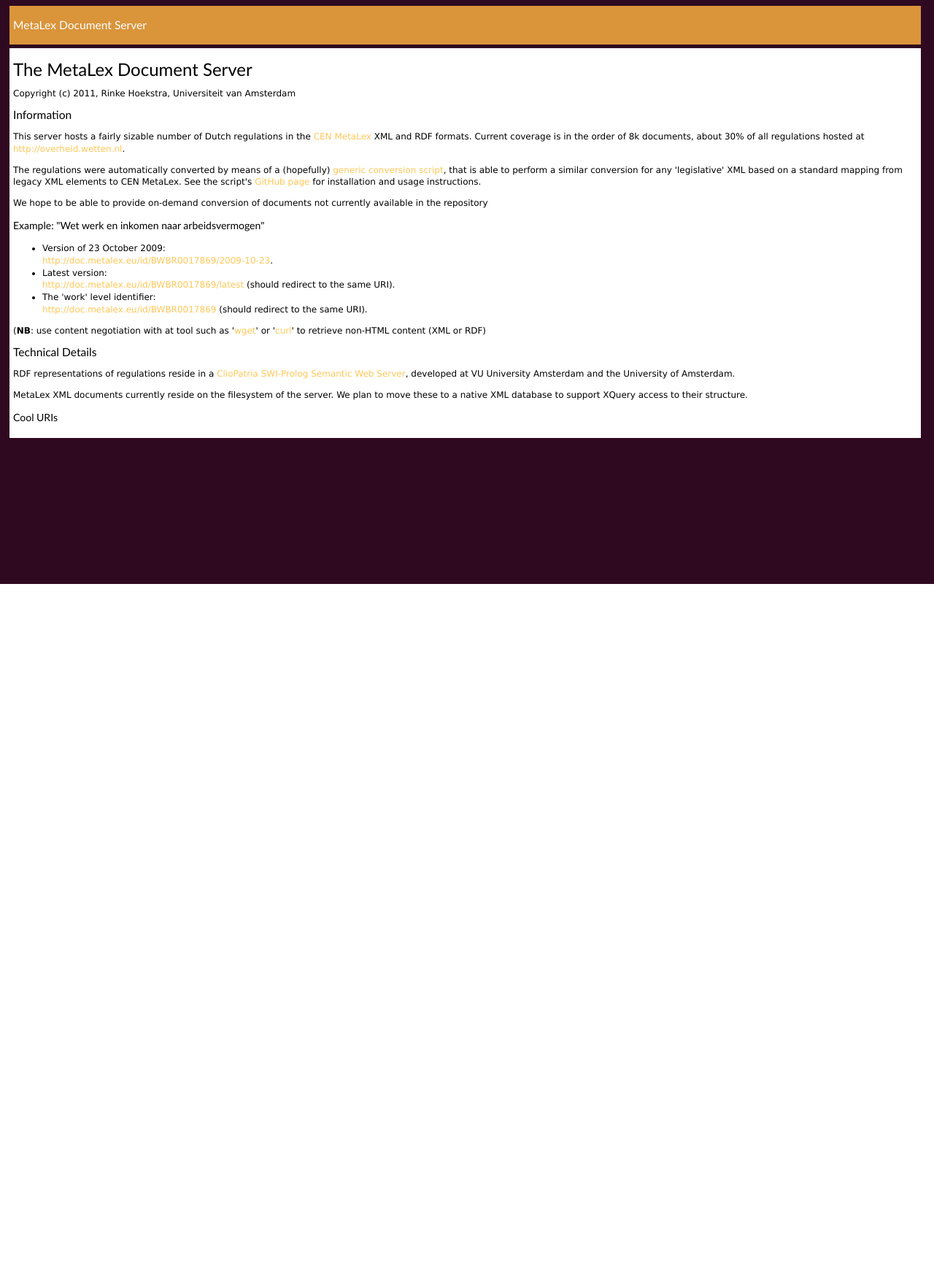
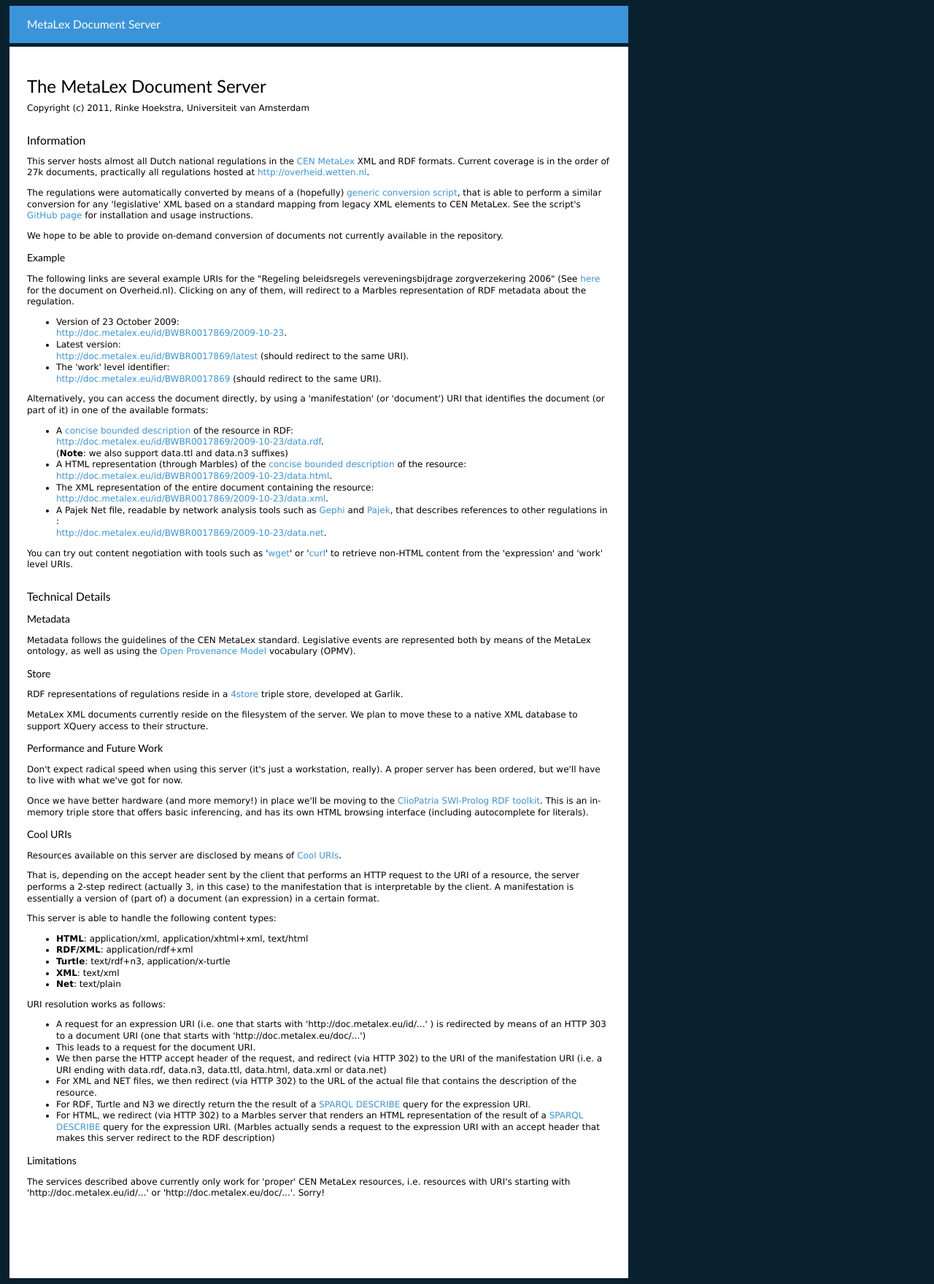
Before and after one commit to CENMetaLex/metalex-web-converter, a Python web app: template src/metalex_web_converter/templates/index.html in a window 1280 px wide. Shown: the whole page at 73% size. Before the commit the page ends 800 px from the top, so only its background shows below. Run offline with Jinja, Linux system fonts and the light colour scheme; the template is opened without the code that fills it, so the values that code supplies are empty.

Commit message:
Various changes, changed color scheme, added n3, ttl and net as manifestations

```diff
--- a/src/metalex_web_converter/static/css/style.css
+++ b/src/metalex_web_converter/static/css/style.css
@@ -1,17 +1,24 @@
 
 body {
 	font: 12px/1.4em Verdana, sans-serif;
-	background: #2e0920;
-	color: white
+	background: #09202E;
+	color: white;
+	line-height: 130%;
 }
 
-#header { width: 98%; padding: 5px; margin: 5px; font-weight: bolder; background: #da943a; color: white;}
+#header { width: 800px; padding: 5px 2em 5px 2em; margin: 5px 3em 5px 5px; font-weight: bolder; background: #3A94DA; color: white;}
 
-#content { width: 98%; padding: 5px; margin: 5px; background: white; color: black;}
+#content { width: 800px; padding: 5px 2em 8em 2em; margin: 5px 3em 5px 5px; background: white; color: black;}
+
+
 
 h1,h2,h3,h4 {
     font-family:"Trebuchet MS",sans-serif;
     font-weight:normal;
+}
+
+h1,h2 {
+    padding: 1em 0 0 0;
 }
 
 h2 {
@@ -19,9 +26,12 @@ h2 {
 	font-weight: lighter;
 }
 
+#header h2 {
+	padding: 0
+}
 
 a:hover {
-    color:#ffe761;
+    color:#61E7FF;
 }
 
 a {text-decoration: none;
@@ -29,5 +39,5 @@ a {text-decoration: none;
 a img {border: none;
    }
 a:link, a:visited {
-    color:#ffc757;
+    color:#3a94da;
 }
--- a/src/metalex_web_converter/templates/index.html
+++ b/src/metalex_web_converter/templates/index.html
@@ -1,26 +1,105 @@
-{% extends "base.html" %}
-
-{% block content %}
+{% extends "base.html" %} {% block content %}
 <h1>The MetaLex Document Server</h1>
 <p>Copyright (c) 2011, Rinke Hoekstra, Universiteit van Amsterdam</p>
 <h2>Information</h2>
-<p>This server hosts a fairly sizable number of Dutch regulations in the <a href="http://www.metalex.eu">CEN MetaLex</a> XML and RDF formats.
-Current coverage is in the order of 8k documents, about 30% of all regulations hosted at <a href="http://overheid.wetten.nl">http://overheid.wetten.nl</a>.</p>
-<p>The regulations were automatically converted by means of a (hopefully) <a href="http://github.com/RinkeHoekstra/metalex-converter">generic conversion script</a>,
-that is able to perform a similar conversion for any 'legislative' XML based on a standard mapping from legacy XML elements to CEN MetaLex.
-See the script's <a href="http://github.com/RinkeHoekstra/metalex-converter">GitHub page</a> for installation and usage instructions.</p>
-<p>We hope to be able to provide on-demand conversion of documents not currently available in the repository</p>
-<h3>Example: "Wet werk en inkomen naar arbeidsvermogen"</h3>
+<p>
+	This server hosts almost all Dutch national regulations in the <a
+		href="http://www.metalex.eu">CEN MetaLex</a> XML and RDF formats.
+	Current coverage is in the order of 27k documents, practically all
+	regulations hosted at <a href="http://overheid.wetten.nl">http://overheid.wetten.nl</a>.
+</p>
+<p>
+	The regulations were automatically converted by means of a (hopefully)
+	<a href="http://github.com/RinkeHoekstra/metalex-converter">generic
+		conversion script</a>, that is able to perform a similar conversion for
+	any 'legislative' XML based on a standard mapping from legacy XML
+	elements to CEN MetaLex. See the script's <a
+		href="http://github.com/RinkeHoekstra/metalex-converter">GitHub
+		page</a> for installation and usage instructions.
+</p>
+<p>We hope to be able to provide on-demand conversion of documents
+	not currently available in the repository.</p>
+<h3>Example</h3>
+<p>
+	The following links are several example URIs for the "Regeling
+	beleidsregels vereveningsbijdrage zorgverzekering 2006" (See <a
+		href="http://wetten.overheid.nl/xml.php?regelingID=BWBR0017869">here</a>
+	for the document on Overheid.nl). Clicking on any of them, will
+	redirect to a Marbles representation of RDF metadata about the
+	regulation.
 <ul>
-<li>Version of 23 October 2009:<br/><a href="http://doc.metalex.eu/id/BWBR0017869/2009-10-23">http://doc.metalex.eu/id/BWBR0017869/2009-10-23</a>.</li>
-<li>Latest version:<br/><a href="http://doc.metalex.eu/id/BWBR0017869/latest">http://doc.metalex.eu/id/BWBR0017869/latest</a> (should redirect to the same URI).</li>
-<li>The 'work' level identifier:<br/><a href="http://doc.metalex.eu/id/BWBR0017869">http://doc.metalex.eu/id/BWBR0017869</a> (should redirect to the same URI).</li>
+	<li>Version of 23 October 2009:<br />
+	<a href="http://doc.metalex.eu/id/BWBR0017869/2009-10-23">http://doc.metalex.eu/id/BWBR0017869/2009-10-23</a>.</li>
+	<li>Latest version:<br />
+	<a href="http://doc.metalex.eu/id/BWBR0017869/latest">http://doc.metalex.eu/id/BWBR0017869/latest</a>
+		(should redirect to the same URI).</li>
+	<li>The 'work' level identifier:<br />
+	<a href="http://doc.metalex.eu/id/BWBR0017869">http://doc.metalex.eu/id/BWBR0017869</a>
+		(should redirect to the same URI).</li>
 </ul>
-<p>(<strong>NB</strong>: use content negotiation with at tool such as '<a href="http://www.gnu.org/software/wget/">wget</a>' or '<a href="http://curl.haxx.se/">curl</a>' to retrieve non-HTML content (XML or RDF)
+<p>Alternatively, you can access the document directly, by using a
+	'manifestation' (or 'document') URI that identifies the document (or
+	part of it) in one of the available formats:</p>
+<ul>
+	<li>A <a href="http://www.w3.org/Submission/CBD">concise
+			bounded description<a> of the resource in RDF:<br />
+			<a href="http://doc.metalex.eu/doc/BWBR0017869/2009-10-23/data.rdf">http://doc.metalex.eu/id/BWBR0017869/2009-10-23/data.rdf</a>. <br/>(<strong>Note</strong>: we also support data.ttl and data.n3 suffixes)
+	</li>
+	<li>A HTML representation (through Marbles) of the <a
+		href="http://www.w3.org/Submission/CBD">concise bounded
+			description</a> of the resource:<br />
+	<a href="http://doc.metalex.eu/doc/BWBR0017869/2009-10-23/data.html">http://doc.metalex.eu/id/BWBR0017869/2009-10-23/data.html</a>.</li>
+	<li>The XML representation of the entire document containing the
+		resource:<br />
+	<a href="http://doc.metalex.eu/doc/BWBR0017869/2009-10-23/data.xml">http://doc.metalex.eu/id/BWBR0017869/2009-10-23/data.xml</a>.</li>
+	<li>A Pajek Net file, readable by network analysis tools such as <a href="http://gephi.org">Gephi</a> and <a href="http://pajek.imfm.si/doku.php">Pajek</a>, that describes references to other regulations in :<br />
+	<a href="http://doc.metalex.eu/doc/BWBR0017869/2009-10-23/data.net">http://doc.metalex.eu/id/BWBR0017869/2009-10-23/data.net</a>.</li>
+</ul>
+<p>
+	You can try out content negotiation with tools
+	such as '<a href="http://www.gnu.org/software/wget/">wget</a>' or '<a
+		href="http://curl.haxx.se/">curl</a>' to retrieve non-HTML content from the 'expression' and 'work' level URIs.
+</p>
 
 <h2>Technical Details</h2>
-<p>RDF representations of regulations reside in a <a href="http://cliopatria.swi-prolog.org">ClioPatria SWI-Prolog Semantic Web Server</a>, developed at VU University Amsterdam and the University of Amsterdam.</p>
-<p>MetaLex XML documents currently reside on the filesystem of the server. We plan to move these to a native XML database to support XQuery access to their structure.</p>
+<h3>Metadata</h3>
+Metadata follows the guidelines of the CEN MetaLex standard. Legislative events are represented both by means of the MetaLex ontology, as well as using the <a href="http://openprovenance.org">Open Provenance Model</a> vocabulary (OPMV).
+
+<h3>Store</h3>
+<p>
+	RDF representations of regulations reside in a <a
+		href="http://4store.org">4store</a> triple store, developed at Garlik.
+</p>
+<p>MetaLex XML documents currently reside on the filesystem of the
+	server. We plan to move these to a native XML database to support
+	XQuery access to their structure.</p>
+
+<h3>Performance and Future Work</h3>
+<p>Don't expect radical speed when using this server (it's just a workstation, really). A proper server has been ordered, but we'll have to live with what we've got for now.</p>
+<p>Once we have better hardware (and more memory!) in place we'll be moving to the <a href="http://cliopatria.swi-prolog.org/home">ClioPatria SWI-Prolog RDF toolkit</a>. This is an in-memory triple store that offers basic inferencing, and has its own HTML browsing interface (including autocomplete for literals).</p>
+
 <h3>Cool URIs</h3>
-<p></p>
+<p>Resources available on this server are disclosed by means of <a href="http://www.w3.org/TR/cooluris/">Cool URIs</a>. </p>
+<p>That is, depending on the accept header sent by the client that performs an HTTP request to the URI of a resource, the server performs a 2-step redirect (actually 3, in this case) to the manifestation that is interpretable by the client. A manifestation is essentially a version of (part of) a document (an expression) in a certain format.</p>
+<p>This server is able to handle the following content types:</p>
+<ul>
+	<li><strong>HTML</strong>: application/xml, application/xhtml+xml, text/html</li>
+	<li><strong>RDF/XML</strong>: application/rdf+xml</li>
+	<li><strong>Turtle</strong>: text/rdf+n3, application/x-turtle</li>
+	<li><strong>XML</strong>: text/xml</li>
+	<li><strong>Net</strong>: text/plain</li>
+</ul>
+<p>URI resolution works as follows:</p>
+<ul>
+	<li>A request for an expression URI (i.e. one that starts with 'http://doc.metalex.eu/id/...' ) is redirected by means of an HTTP 303 to a document URI (one that starts with 'http://doc.metalex.eu/doc/...')</li>
+	<li>This leads to a request for the document URI.</li>
+	<li>We then parse the HTTP accept header of the request, and redirect (via HTTP 302) to the URI of the manifestation URI (i.e. a URI ending with data.rdf, data.n3, data.ttl, data.html, data.xml or data.net)</li>
+	<li>For XML and NET files, we then redirect (via HTTP 302) to the URL of the actual file that contains the description of the resource.</li>
+	<li>For RDF, Turtle and N3 we directly return the the result of a <a href="http://www.w3.org/TR/rdf-sparql-query/#describe">SPARQL DESCRIBE</a> query for the expression URI.</li>
+	<li>For HTML, we redirect (via HTTP 302) to a Marbles server that renders an HTML representation of the result of a <a href="http://www.w3.org/TR/rdf-sparql-query/#describe">SPARQL DESCRIBE</a> query for the expression URI. (Marbles actually sends a request to the expression URI with an accept header that makes this server redirect to the RDF description)</li>
+</ul>
+
+<h3>Limitations</h3>
+<p>The services described above currently only work for 'proper' CEN MetaLex resources, i.e. resources with URI's starting with 'http://doc.metalex.eu/id/...' or 'http://doc.metalex.eu/doc/...'. Sorry!</p>
+
 {% endblock %}
--- /dev/null
+++ b/src/metalex_web_converter/templates/no_net_work.html
@@ -0,0 +1,6 @@
+{% extends "base.html" %}
+
+{% block content %}
+<h2>Problem retrieving requested URI</h2>
+<p>Work level identifiers cannot be resolved to a Pajek NET manifestation (<a href="http://doc.metalex.eu/id/BWB{{ bwb }}{{ path }}">http://doc.metalex.eu/id/BWB{{ bwb }}{{ path }}</a> is a work-level identifier).</p>
+{% endblock %}
```
Also changed, not shown: src/metalex_web_converter/urls.py (+7 -1 lines), src/metalex_web_converter/views.py (+35 -5 lines).
